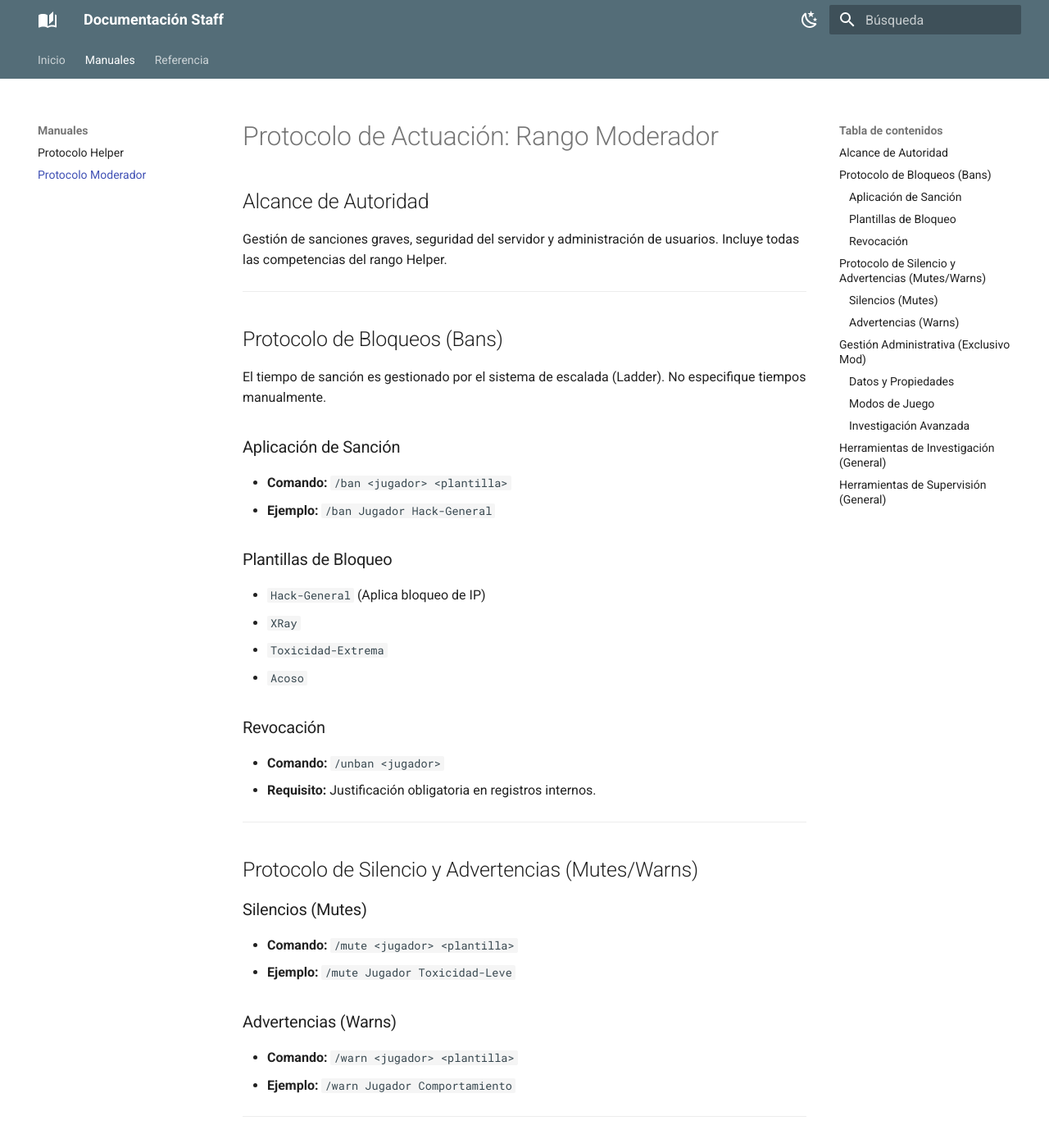
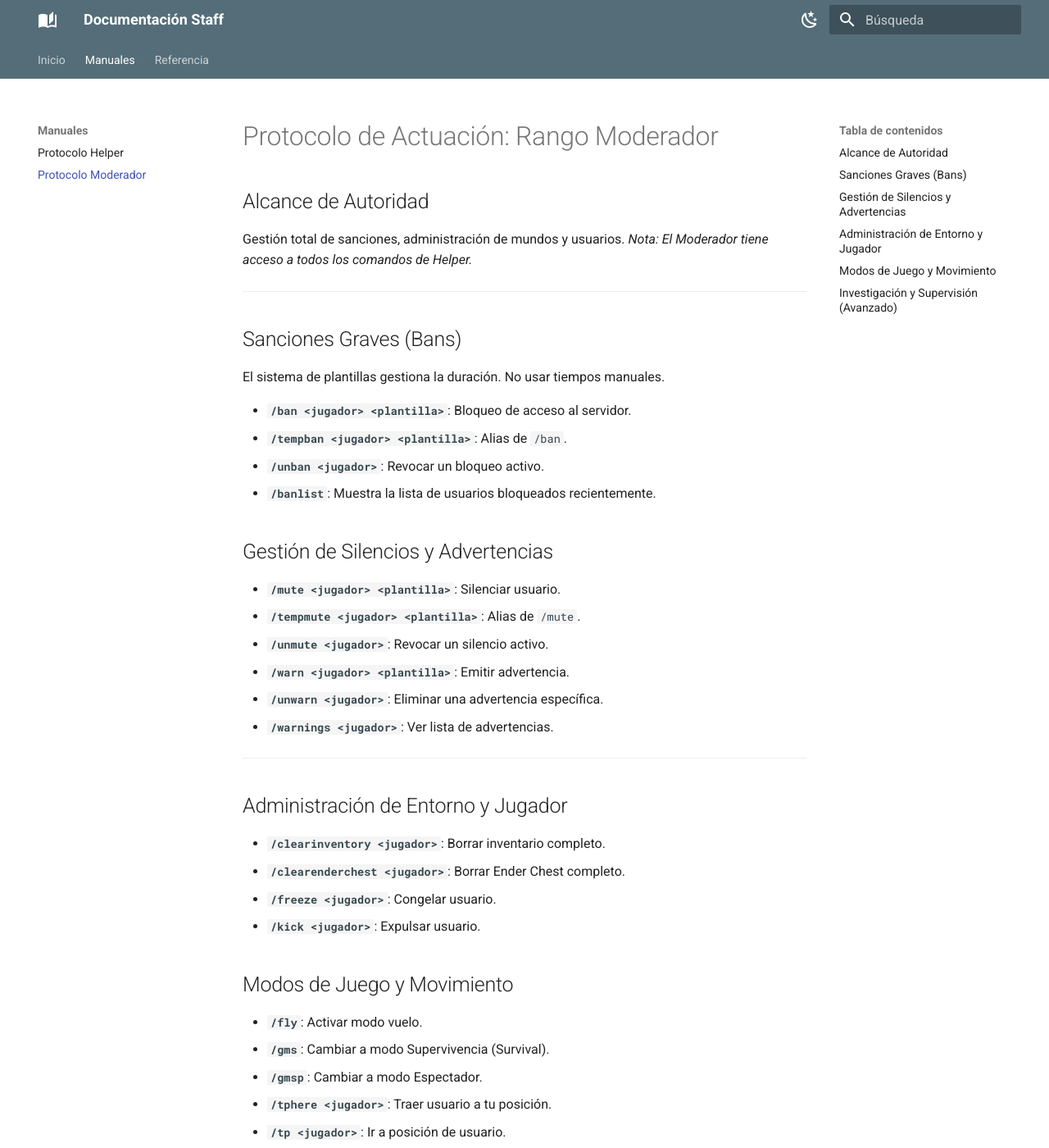
Before and after one commit to ymminnl/page-wiki, an MkDocs documentation site: the page built from docs/guias/moderador.md, in a window 1280 px wide and 1400 px high. Shown: the whole window at 82% size. Built offline with MkDocs 1.6.1 and Material for MkDocs 9.7.7, drawn with Linux system fonts in a browser that asks for light colours; some of the changed text lies outside the part shown.

Commit message:
Docs: Completar lista de comandos (freeze, socialspy, mv, unwarn, etc.) según especificación

```diff
--- a/docs/guias/moderador.md
+++ b/docs/guias/moderador.md
@@ -1,72 +1,58 @@
 # Protocolo de Actuación: Rango Moderador
 
 ## Alcance de Autoridad
-Gestión de sanciones graves, seguridad del servidor y administración de usuarios. Incluye todas las competencias del rango Helper.
+Gestión total de sanciones, administración de mundos y usuarios.
+*Nota: El Moderador tiene acceso a todos los comandos de Helper.*
 
 ---
 
-## Protocolo de Bloqueos (Bans)
+## Sanciones Graves (Bans)
 
-El tiempo de sanción es gestionado por el sistema de escalada (Ladder). No especifique tiempos manualmente.
+El sistema de plantillas gestiona la duración. No usar tiempos manuales.
 
-### Aplicación de Sanción
-*   **Comando:** `/ban <jugador> <plantilla>`
-*   **Ejemplo:** `/ban Jugador Hack-General`
+*   **`/ban <jugador> <plantilla>`**: Bloqueo de acceso al servidor.
+*   **`/tempban <jugador> <plantilla>`**: Alias de `/ban`.
+*   **`/unban <jugador>`**: Revocar un bloqueo activo.
+*   **`/banlist`**: Muestra la lista de usuarios bloqueados recientemente.
 
-### Plantillas de Bloqueo
-*   `Hack-General` (Aplica bloqueo de IP)
-*   `XRay`
-*   `Toxicidad-Extrema`
-*   `Acoso`
+## Gestión de Silencios y Advertencias
 
-### Revocación
-*   **Comando:** `/unban <jugador>`
-*   **Requisito:** Justificación obligatoria en registros internos.
+*   **`/mute <jugador> <plantilla>`**: Silenciar usuario.
+*   **`/tempmute <jugador> <plantilla>`**: Alias de `/mute`.
+*   **`/unmute <jugador>`**: Revocar un silencio activo.
+*   **`/warn <jugador> <plantilla>`**: Emitir advertencia.
+*   **`/unwarn <jugador>`**: Eliminar una advertencia específica.
+*   **`/warnings <jugador>`**: Ver lista de advertencias.
 
 ---
 
-## Protocolo de Silencio y Advertencias (Mutes/Warns)
+## Administración de Entorno y Jugador
 
-### Silencios (Mutes)
-*   **Comando:** `/mute <jugador> <plantilla>`
-*   **Ejemplo:** `/mute Jugador Toxicidad-Leve`
+*   **`/clearinventory <jugador>`**: Borrar inventario completo.
+*   **`/clearenderchest <jugador>`**: Borrar Ender Chest completo.
+*   **`/freeze <jugador>`**: Congelar usuario.
+*   **`/kick <jugador>`**: Expulsar usuario.
 
-### Advertencias (Warns)
-*   **Comando:** `/warn <jugador> <plantilla>`
-*   **Ejemplo:** `/warn Jugador Comportamiento`
+## Modos de Juego y Movimiento
+
+*   **`/fly`**: Activar modo vuelo.
+*   **`/gms`**: Cambiar a modo Supervivencia (Survival).
+*   **`/gmsp`**: Cambiar a modo Espectador.
+*   **`/tphere <jugador>`**: Traer usuario a tu posición.
+*   **`/tp <jugador>`**: Ir a posición de usuario.
+*   **`/mv`**: Comandos de Multiverse (Gestión de mundos).
 
 ---
 
-## Gestión Administrativa (Exclusivo Mod)
+## Investigación y Supervisión (Avanzado)
 
-### Datos y Propiedades
-*   **`/clearinventory <jugador>`**: Eliminación total de inventario.
-*   **`/clearenderchest <jugador>`**: Eliminación de contenido de Ender Chest.
-
-### Modos de Juego
-*   **`/fly`**: Modo vuelo.
-*   **`/gmsp`**: Modo espectador.
-
-### Investigación Avanzada
-*   **`/banlist`**: Listado de bloqueos activos.
 *   **`/namehistory <jugador>`**: Historial de cambios de nombre (Mojang).
-*   **`/tphere <jugador>`**: Teletransportar usuario a la posición del moderador.
-
----
-
-## Herramientas de Investigación (General)
-
-*   **`/history <jugador>`**: Visualizar historial completo.
-*   **`/checkban <jugador>`**: Verificar estado de bloqueo.
-*   **`/checkmute <jugador>`**: Verificar estado de silencio.
-*   **`/dupeip <jugador>`**: Escaneo de multicuentas por IP.
-*   **`/geoip <jugador>`**: Geolocalización de la conexión.
-
----
-
-## Herramientas de Supervisión (General)
-
+*   **`/dupeip <jugador>`**: Detección de multicuentas.
+*   **`/iphistory <jugador>`**: Historial de IPs.
+*   **`/geoip <jugador>`**: Geolocalización.
+*   **`/history <jugador>`**: Historial completo LiteBans.
+*   **`/socialspy`**: Espionaje de chat privado.
+*   **`/invsee <jugador>`**: Ver inventario.
+*   **`/enderchest <jugador>`**: Ver Ender Chest.
 *   **`/vanish`**: Modo invisible.
-*   **`/invsee <jugador>`**: Inspección de inventario.
-*   **`/staffchat`**: Canal de comunicación interna.
-*   **`/tp <jugador>`**: Teletransportación.
+*   **`/staffchat`** (o `/sc`): Chat interno.
```
Also changed, not shown: docs/guias/helper.md (+26 -31 lines).
